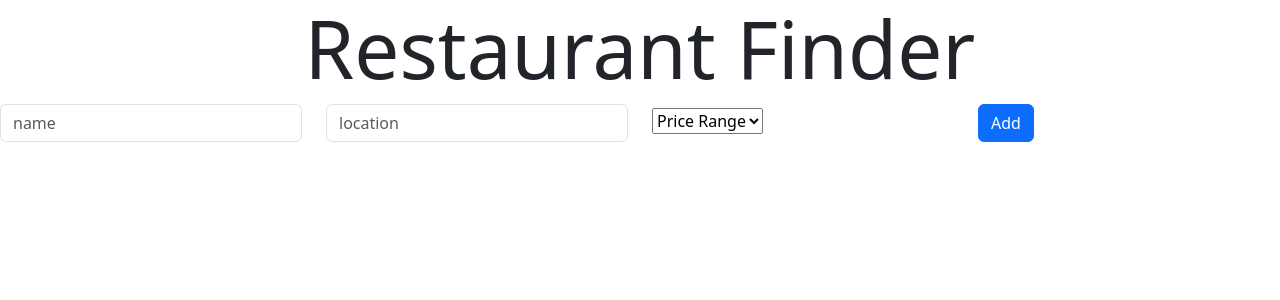
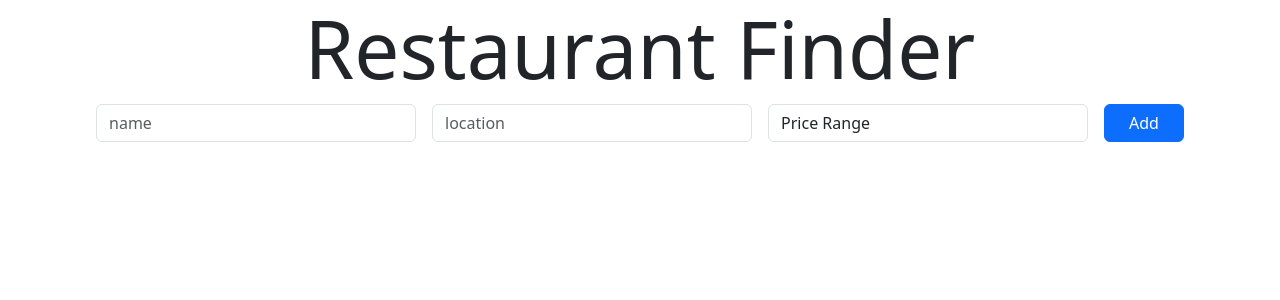
Before and after one commit to Chrisbin19/insight-hub, a React (Create React App) app in the folder client/: page / in a window 1280 px wide. Shown: the top 300 px of the page. Built offline with nearby package versions, Linux system fonts and the light colour scheme.

Commit message:
Home page layout modified

```diff
--- a/client/src/components/AddRestaurant.jsx
+++ b/client/src/components/AddRestaurant.jsx
@@ -2,29 +2,36 @@ import React from 'react'
 
 const AddRestaurant = () => {
   return (
-    <div className='mb-4'>
-        <form action="">
-            <div className="row">
-                <div className="col-md">
-                    <input type="text" className='form-control' placeholder='name'/>
-                </div>
-                <div className="col-md">
-                    <input type="text" className='form-control' placeholder='location'/>
-                </div>
-                <div className='col-md'>
-                    <select className='custom-select my-1 mr-sm-2'>
-                        <option>Price Range</option>
+    <div className="mb-4">
+      <form className="d-flex justify-content-center">
+        {/* Name input */}
+        <input
+          type="text"
+          className="form-control mx-2 w-25"
+          placeholder="name"
+        />
+
+        {/* Location input */}
+        <input
+          type="text"
+          className="form-control mx-2 w-25"
+          placeholder="location"
+        />
+
+        {/* Price range dropdown */}
+        <select className="form-control mx-2 w-25">
+          <option disabled selected>Price Range</option>
           <option value="1">$</option>
           <option value="2">$$</option>
           <option value="3">$$$</option>
           <option value="4">$$$$</option>
           <option value="5">$$$$$</option>
         </select>
-                </div>
-                <div className="col-md">
-                    <button className="btn btn-primary">Add</button>
-                </div>
-            </div>
+
+        {/* Add button */}
+        <button className="btn btn-primary mx-2 px-4">
+          Add
+        </button>
       </form>
     </div>
   )
```
Lines whose indentation alone changed are shown as unchanged.
